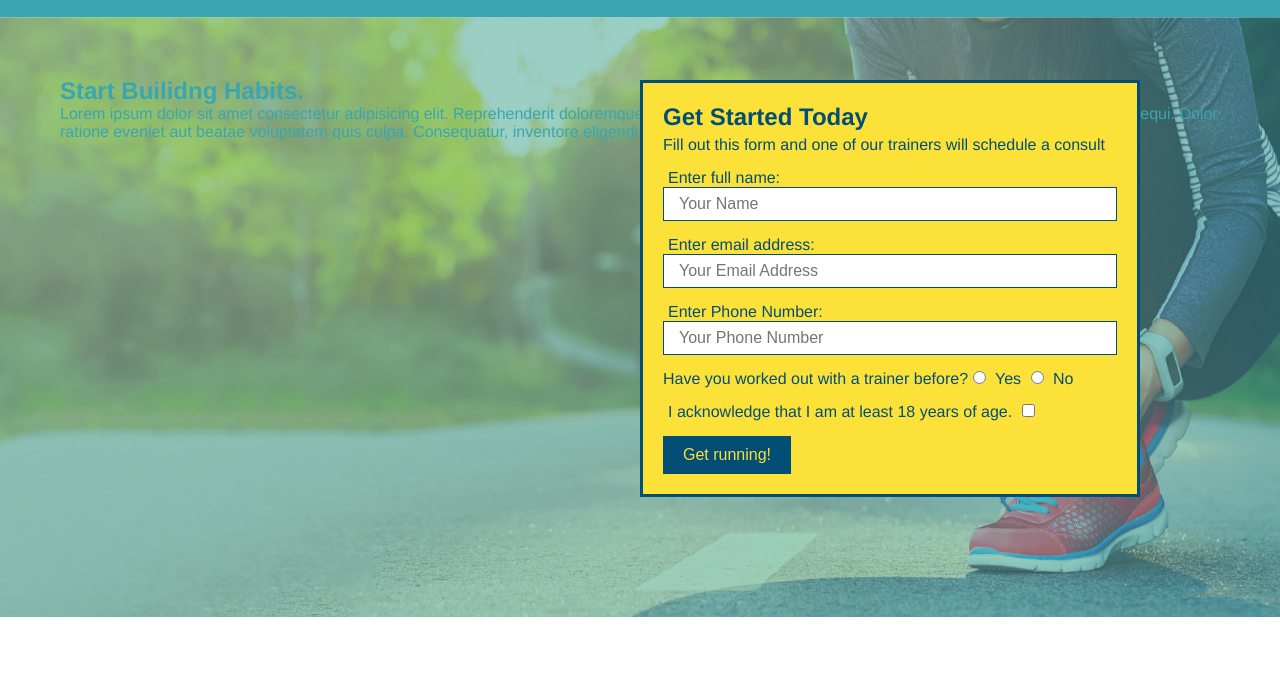
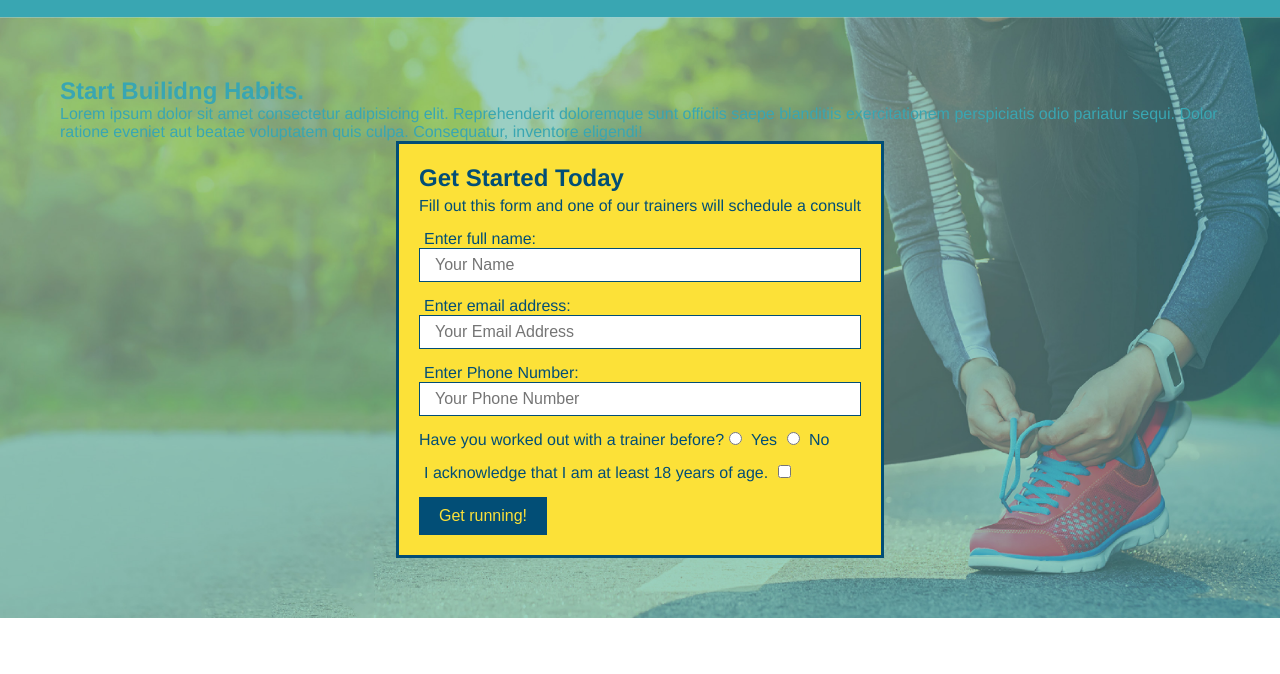
Before and after one commit to Bluebear1701/run-buddy, a plain HTML site: page index.html in a window 1280 px wide. Shown: the part 65-739 px from the top of the page. Drawn offline with Linux system fonts and the light colour scheme.

Commit message:
add flexbox to the hero

```diff
--- a/assets/css/style.css
+++ b/assets/css/style.css
@@ -85,8 +85,9 @@ body {
         background-image: url("../images/hero-bg.jpg");
         background-size: cover;
         background-position: center;
-        position: relative;
-        height: 600px;
+        display: flex;
+        justify-content: center;
+        flex-wrap: wrap;
     }
 
     .hero-secondary {
@@ -98,11 +99,8 @@ body {
         border: 3px solid #024e76;
         background-color: #fce138;
         padding: 20px;
-        width: 500px;
         color: #024e76;
-        position: absolute;
-        bottom: 120px;
-        right: 140px;
+
       }
 
       .hero-form h3 {
```
